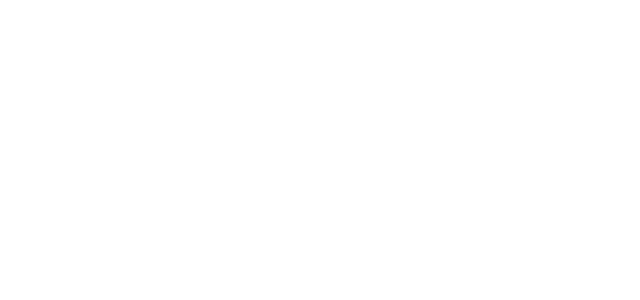
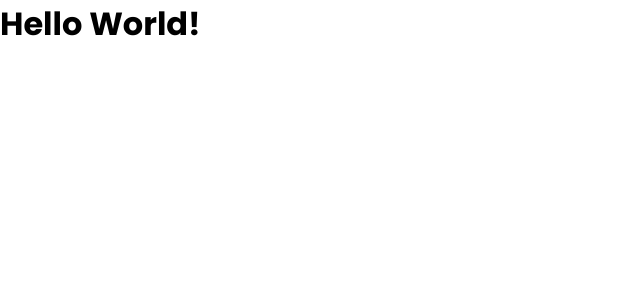
Before and after one commit to GeorgeSantana1/simples-conta-internet-banking, a React (Create React App) app: page / in a window 1280 px wide. Shown: the top 300 px of the page, without its empty margins (0-640 px from the left). Built offline with nearby package versions, Linux system fonts and the light colour scheme.

Commit message:
App structure finished

```diff
--- a/public/index.html
+++ b/public/index.html
@@ -10,6 +10,11 @@
       content="Web site created using create-react-app"
     />
 
+    <link
+      href="https://fonts.googleapis.com/css2?family=Poppins:wght@300;400;700&display=swap"
+      rel="stylesheet"
+    >
+
     <title>React App</title>
   </head>
   <body>
--- a/src/App.tsx
+++ b/src/App.tsx
@@ -5,6 +5,7 @@
 function App() {
   return (
     <>
+      <h1>Hello World!</h1>
 
       <GlobalStyles />
     </>
--- a/src/styles/global.ts
+++ b/src/styles/global.ts
@@ -11,6 +11,6 @@
     background: none;
     border: none;
     outline: none;
-    /* font-family:  */
+    font-family: Poppins
   }
 `
```
